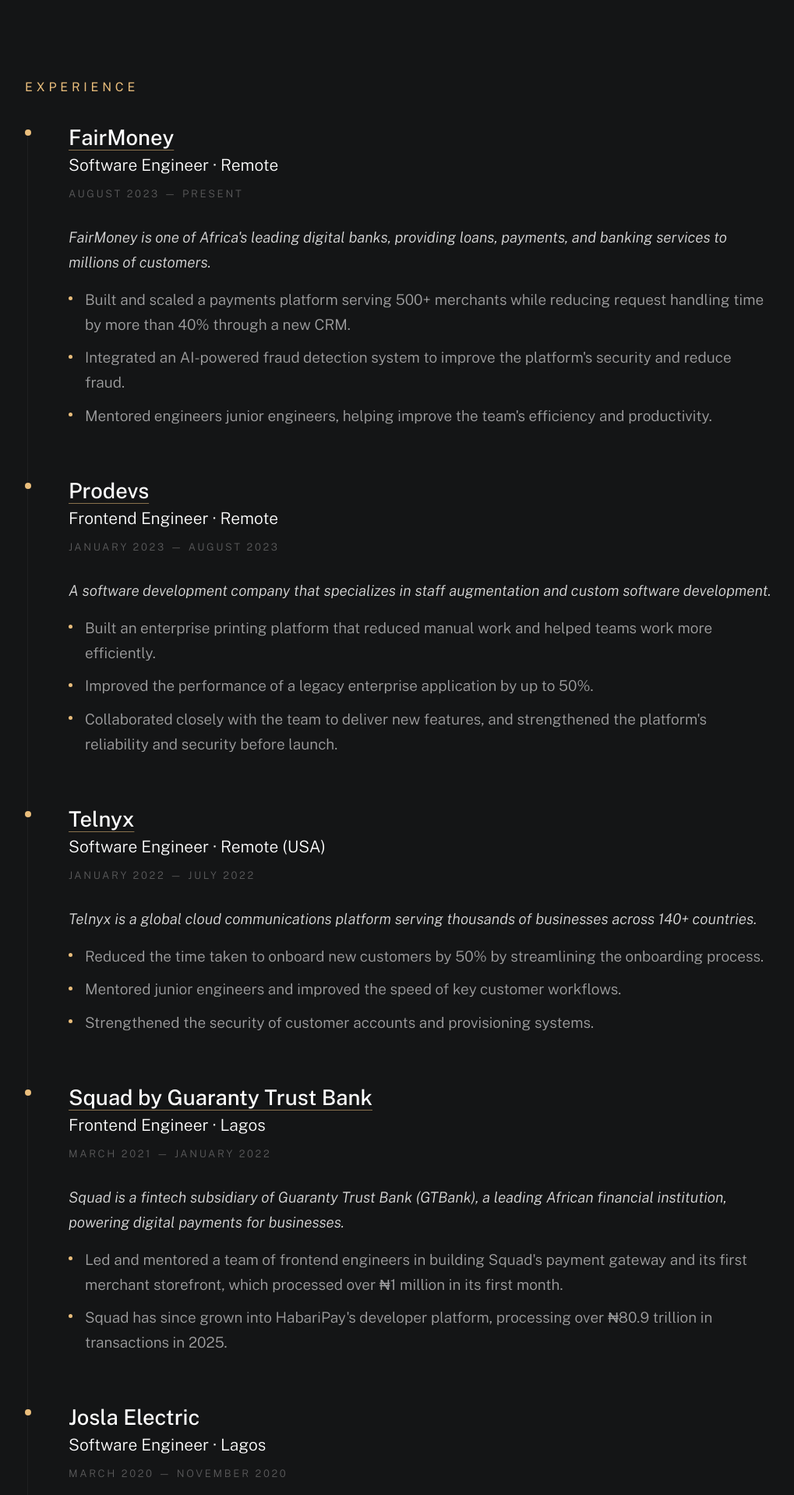
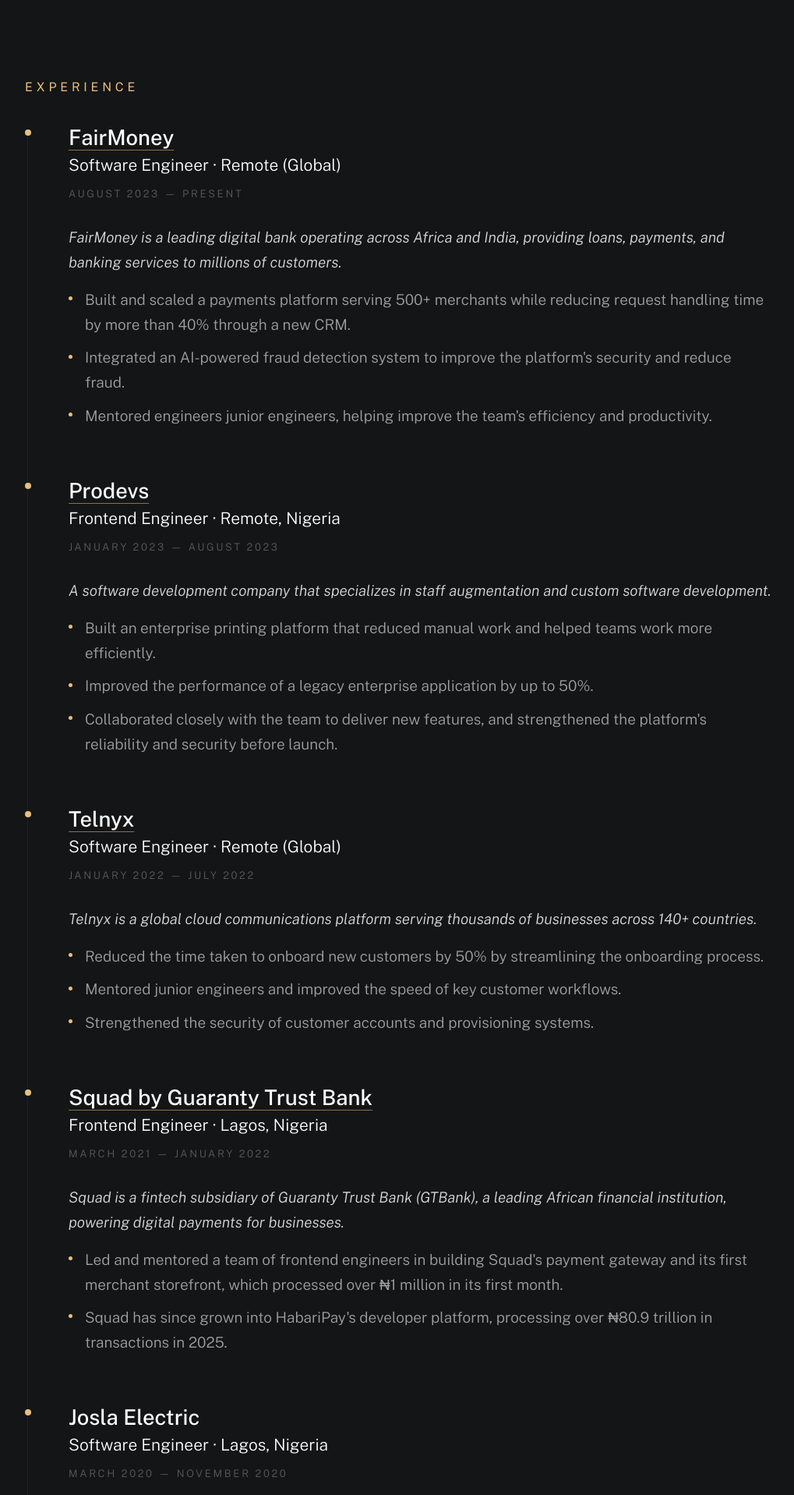
Before and after one commit to victory-a/victory-a.github.io, a Vue app: page / in a window 1280 px wide. Shown: the part 880-2797 px from the top of the page at 78% size, without its empty margins (32-1051 px from the left). Built offline with nearby package versions, Linux system fonts and the light colour scheme.

Commit message:
Update expertise and hero content with enhanced company descriptions and roles for clarity and accuracy.

```diff
--- a/src/constants/expertise.ts
+++ b/src/constants/expertise.ts
@@ -17,10 +17,10 @@
   experience: [
     {
       title: 'FairMoney',
-      meta: 'Software Engineer · Remote',
+      meta: 'Software Engineer · Remote (Global)',
       timeframe: 'August 2023 — Present',
       url: 'https://fairmoney.io/',
-      companyAbout: "FairMoney is one of Africa's leading digital banks, providing loans, payments, and banking services to millions of customers.",
+      companyAbout: "FairMoney is a leading digital bank operating across Africa and India, providing loans, payments, and banking services to millions of customers.",
       achievements: [
         'Built and scaled a payments platform serving 500+ merchants while reducing request handling time by more than 40% through a new CRM.',
         "Integrated an AI-powered fraud detection system to improve the platform's security and reduce fraud.",
@@ -29,7 +29,7 @@
     },
     {
       title: 'Prodevs',
-      meta: 'Frontend Engineer · Remote',
+      meta: 'Frontend Engineer · Remote, Nigeria',
       timeframe: 'January 2023 — August 2023',
       url: 'https://www.prodevs.io/',
       companyAbout: 'A software development company that specializes in staff augmentation and custom software development.',
@@ -41,7 +41,7 @@
     },
     {
       title: 'Telnyx',
-      meta: 'Software Engineer · Remote (USA)',
+      meta: 'Software Engineer · Remote (Global)',
       timeframe: 'January 2022 — July 2022',
       url: 'https://telnyx.com/',
       companyAbout: 'Telnyx is a global cloud communications platform serving thousands of businesses across 140+ countries.',
@@ -53,7 +53,7 @@
     },
     {
       title: 'Squad by Guaranty Trust Bank',
-      meta: 'Frontend Engineer · Lagos',
+      meta: 'Frontend Engineer · Lagos, Nigeria',
       timeframe: 'March 2021 — January 2022',
       url: 'https://squadco.com/',
       companyAbout:
@@ -65,7 +65,7 @@
     },
     {
       title: 'Josla Electric',
-      meta: 'Software Engineer · Lagos',
+      meta: 'Software Engineer · Lagos, Nigeria',
       timeframe: 'March 2020 — November 2020',
       companyAbout: 'A software development company that specializes in building custom solutions in the energy sector.',
       achievements: [
--- a/src/constants/hero.ts
+++ b/src/constants/hero.ts
@@ -22,7 +22,7 @@
   title: 'Victory Asokomeh',
   role: 'Software engineer',
   summary:
-    "Hi, I'm Victory. I'm the kind of engineer who notices both the loading time and the misaligned button. I enjoy combining engineering with a keen eye for design to build products that look great, feel effortless to use, and are reliable enough to support millions of users.",
+    "Hi, I'm Victory. I'm the kind of engineer who notices both the loading time and the misaligned button. I enjoy combining engineering with a keen eye for design to build products that are intuitive, beautifully crafted, and built to perform at scale.",
   ctaLabel: 'Get in touch',
   ctaHref: '#contact',
   image: {
```
